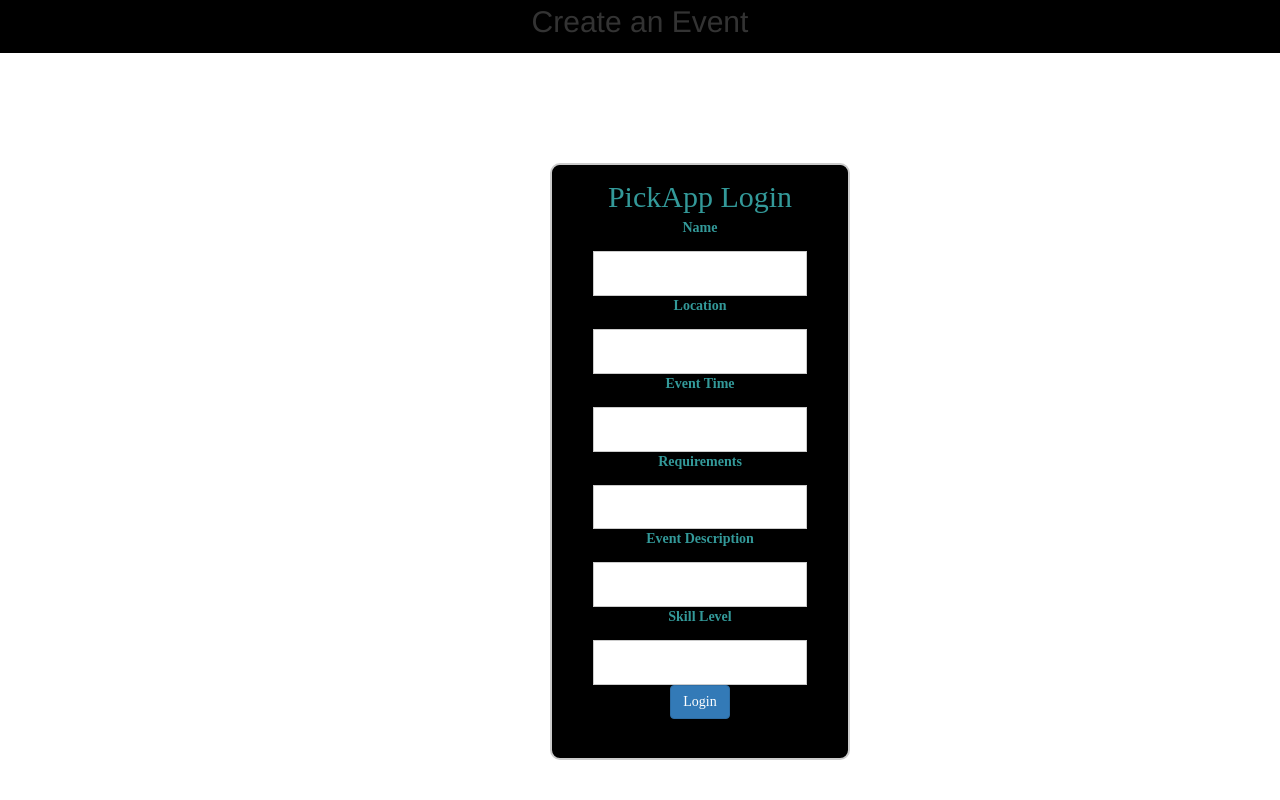
After one commit to jfranti/PickApp, a PHP site: template views/create_event.twig in a window 1280 px wide. The commit adds this page. Run offline with PHP 8.4, Linux system fonts and the light colour scheme; the template is opened without the code that fills it, so the values that code supplies are empty; some libraries are stand-ins or nearby versions.

Commit message:
add create_event.twig

```diff
--- a/app/app.php
+++ b/app/app.php
@@ -36,7 +36,7 @@
     });
 
     $app->get("/", function() use ($app) {
-        return $app['twig']->render('index.twig', array('games' => Event::findCurrentGames()));
+        return $app['twig']->render('index.twig', array('events' => Event::findCurrentGames()));
     });
 
 
--- /dev/null
+++ b/views/create_event.twig
@@ -0,0 +1,35 @@
+<html>
+    <head>
+        <link rel="stylesheet" href="https://maxcdn.bootstrapcdn.com/bootstrap/3.3.1/css/bootstrap.min.css">
+        <link href="css/login.css" rel="stylesheet" type="text/css">
+        <title>PickApp</title>
+    </head>
+    <body>
+        <h2>Create an Event</h2>
+        <div class="container-fluid">
+         <div id="main">
+             <div id="login">
+                 <center>
+                 <h2>PickApp Login</h2>
+                    <form action="/add_event" method="post">
+                        <label for='name'>Name</label>
+                        <input id='name' name="name" type="text">
+                        <label for='location'>Location</label>
+                        <input id='location' name="location" type="text">
+                        <label for='event_time'>Event Time</label>
+                        <input id='event_time' name="event_time" type="text">
+                        <label for='reqs'>Requirements</label>
+                        <input id='reqs' name="reqs" type="text">
+                        <label for='description'>Event Description</label>
+                        <input id='description' name="description" type="text">
+                        <label for='skill_level'>Skill Level</label>
+                        <input id='skill_level' name="skill_level" type="text">
+                        <button type='submit' class='btn btn-primary'>Login</button>
+                </form>
+            </center>
+            </div>
+            </div>
+        </div>
+    </div>
+    </body>
+</html>
```
Also changed, not shown: views/login.twig (+4 -7 lines).
